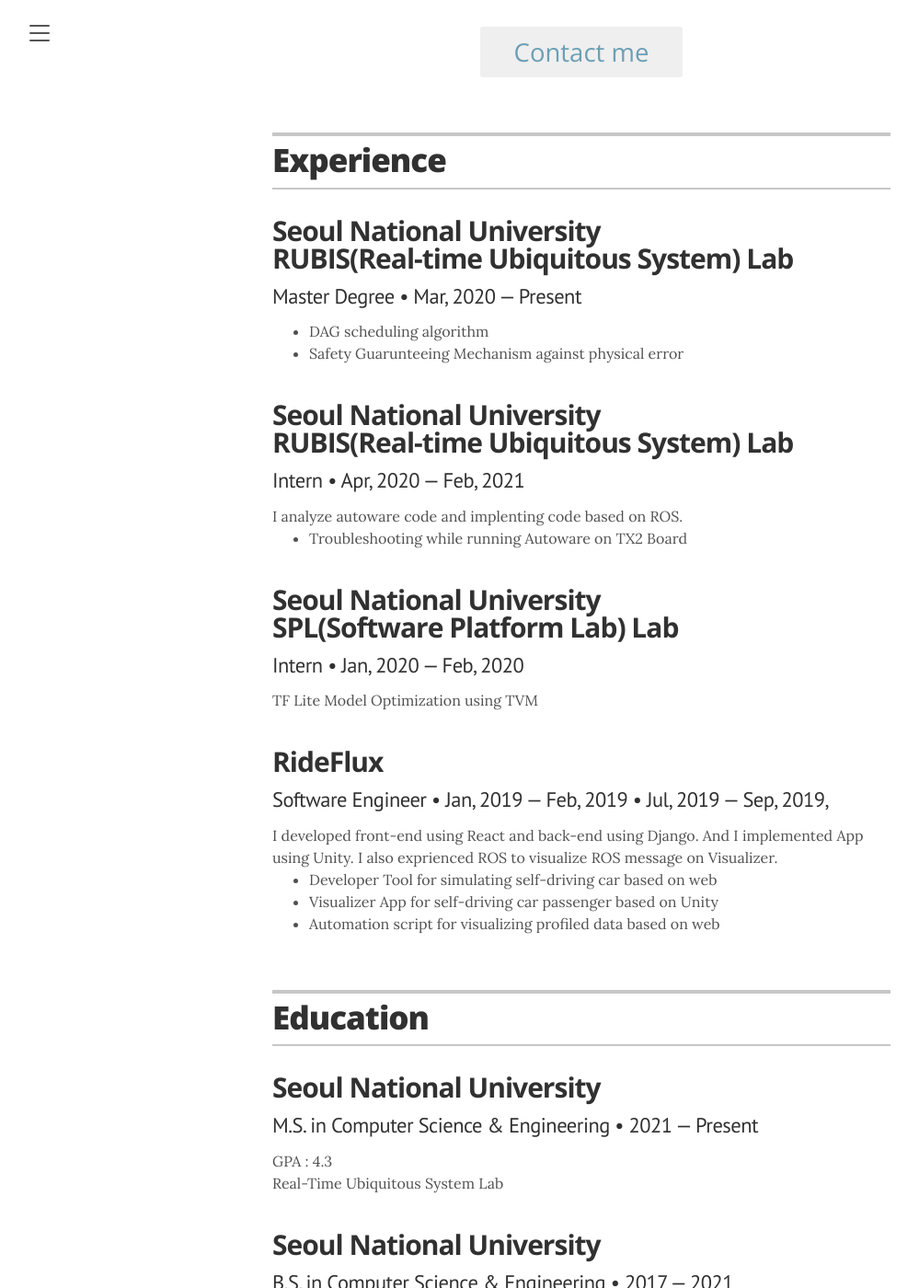
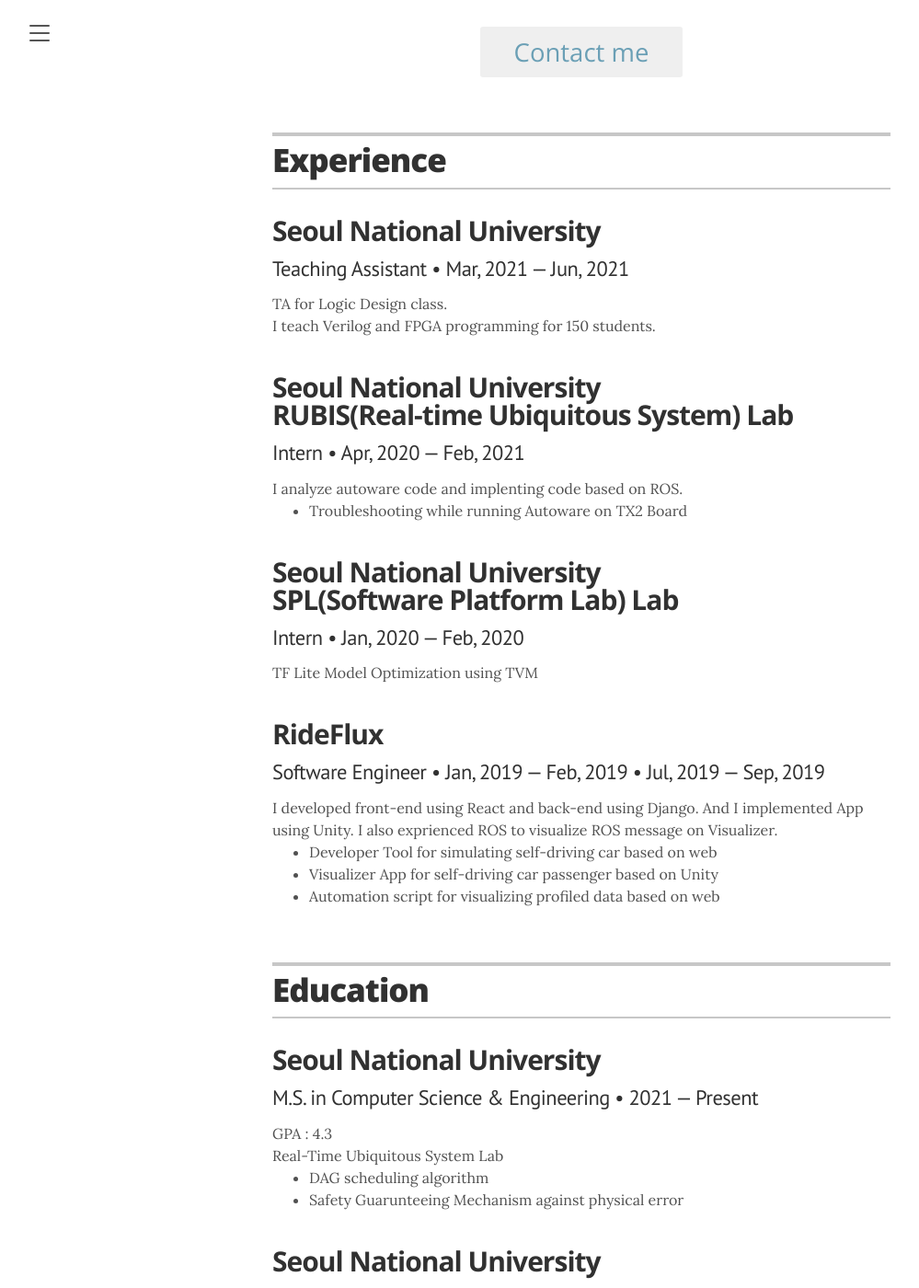
Before and after one commit to Spiraline/spiraline.github.io, a Jekyll site: the page built from index.markdown, in a window 1280 px wide and 1400 px high, scrolled down 413 px. Shown: the whole window at 92% size, without its empty margins (8-1007 px from the left). Built offline with Jekyll 4.4.1, drawn with Linux system fonts in a browser that asks for light colours; some of the changed text lies outside the part shown.

Commit message:
Add TA experience

```diff
--- a/_data/education.yml
+++ b/_data/education.yml
@@ -3,7 +3,11 @@
   uni: Seoul National University
   year: 2021 &mdash; Present
   summary: "GPA : 4.3<br/>
-            Real-Time Ubiquitous System Lab"
+            Real-Time Ubiquitous System Lab
+            <ul>
+              <li>DAG scheduling algorithm</li>
+              <li>Safety Guarunteeing Mechanism against physical error</li>
+            </ul>"
 
 - degree: B.S. in Computer Science & Engineering
   uni: Seoul National University
--- a/_data/experience.yml
+++ b/_data/experience.yml
@@ -1,14 +1,10 @@
 # Jobs
 # RUBIS Lab
-- company: Seoul National University<br/>
-            RUBIS(Real-time Ubiquitous System) Lab
-  position: Master Degree
-  duration: Mar, 2020 &mdash; Present
-  summary:
-          <ul class="resume-item-list">
-            <li>DAG scheduling algorithm</li>
-            <li>Safety Guarunteeing Mechanism against physical error</li>
-          </ul>
+- company: Seoul National University
+  position: Teaching Assistant
+  duration: Mar, 2021 &mdash; Jun, 2021
+  summary: TA for Logic Design class.<br/>
+            I teach Verilog and FPGA programming for 150 students.
 
 # RUBIS Lab Intern
 - company: Seoul National University<br/>
@@ -30,7 +26,7 @@
 # RideFlux
 - company: RideFlux
   position: Software Engineer
-  duration: Jan, 2019  &mdash; Feb, 2019 &bull; Jul, 2019  &mdash; Sep, 2019,
+  duration: Jan, 2019  &mdash; Feb, 2019 &bull; Jul, 2019  &mdash; Sep, 2019
   summary: I developed front-end using React and back-end using Django. And I implemented App using Unity.
             I also exprienced ROS to visualize ROS message on Visualizer.
            <ul class="resume-item-list">
--- a/_data/publication.yml
+++ b/_data/publication.yml
@@ -11,7 +11,7 @@
   author: <b>Jongwoo Han</b>, Seungsu Lee, Seonghyeon Park, Chang-Gun Lee
   year: 2020
   conference: Korea Software Congress (KSC) 2020
-  url: "/assets/KSC2020.pdf"
+  url: "/assets/paper/KSC2020.pdf"
 
 # 2020 KSC - BKPark
 - title: "An overloaded task offloading method for self-driving practice in low performance embedded board"
@@ -24,11 +24,11 @@
   author: <b>Jongwoo Han</b>, Sehwan Lee, Seungsu Lee, Youngeun Cho, Chang-Gun Lee
   year: 2020
   conference: Korea Computer Congress (KCC) 2020
-  url: "/assets/KCC2020.pdf"
+  url: "/assets/paper/KCC2020.pdf"
 
 # KICS - RFID
 - title: A Study of improving Anti-Collision algorithm for RFID system to identify RFID Tags
   author: <b>Jongwoo Han</b>, Kiwoong Chung, HyunBae Lee, Insik Kim
   year: 2015
   conference: Autumn Conference at KICS 2015
-  url: "/assets/KICS2015.pdf"
+  url: "/assets/paper/KICS2015.pdf"
--- a/_data/skills.yml
+++ b/_data/skills.yml
@@ -1,10 +1,14 @@
 # System Programming
 - skill : Programming Language
-  description : C++ / Python
+  description : C / C++ / Python
 
 # ROS
 - skill: Real-time System
   description: ROS, Autoware
+
+# Embedded Board
+- skill: Embedded Board
+  description: Verilog, Xilinx
 
 # Web Development
 - skill: Web Development
--- a/_includes/icon-links.html
+++ b/_includes/icon-links.html
@@ -9,7 +9,7 @@
 
   <!-- Velog link -->
   {% if page.resume_social_links.resume_velog_url %}
-  <li class="icon-link-item"></li><a href="{{ page.resume_social_links.resume_velog_url }}" class="icon-link" itemprop="sameAs"><img src="assets/velog.png" width="28" height="28" style="vertical-align:middle;margin:0px"/></a></li>
+  <li class="icon-link-item"></li><a href="{{ page.resume_social_links.resume_velog_url }}" class="icon-link" itemprop="sameAs"><img src="assets/icon/velog.png" width="28" height="28" style="vertical-align:middle;margin:0px"/></a></li>
   {% endif %}
 
   <!-- Twitter link -->
```
Also changed, not shown: assets/icon/velog.png (renamed from assets/velog.png), 6 other files.
